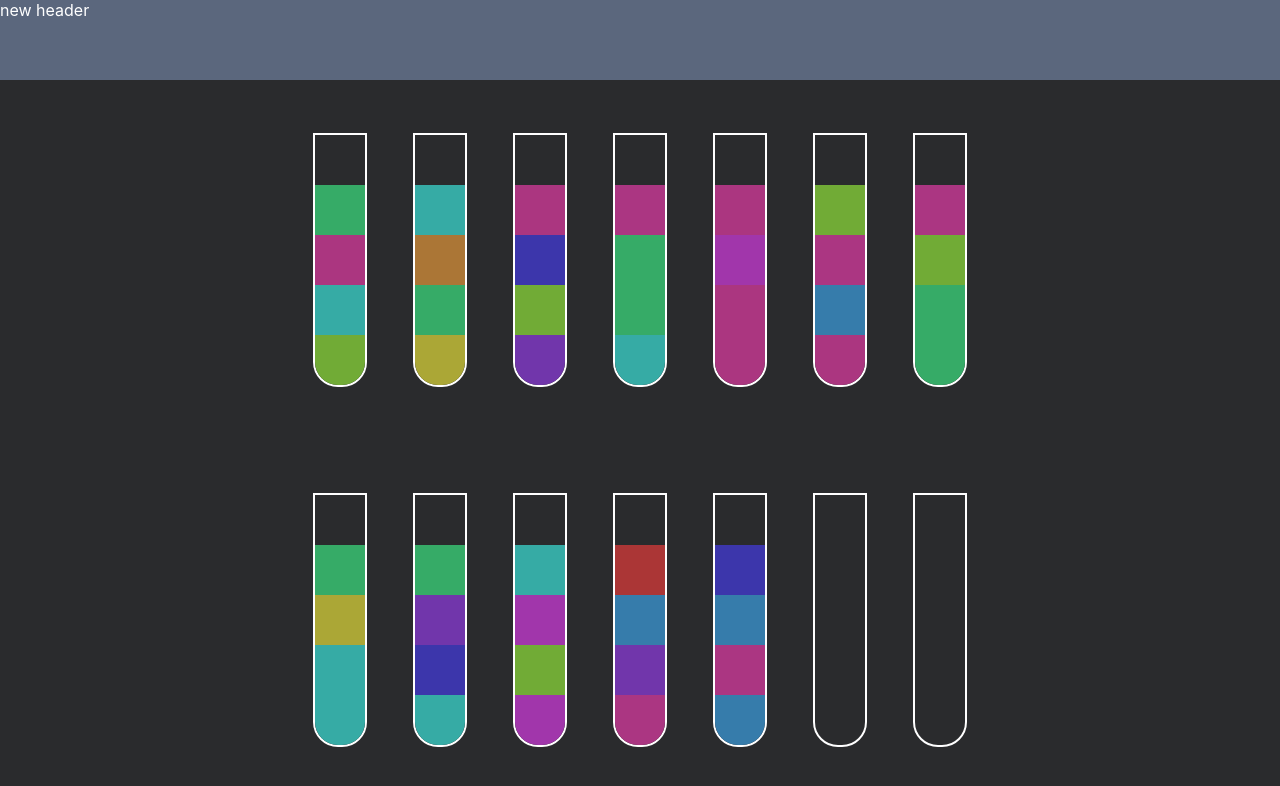
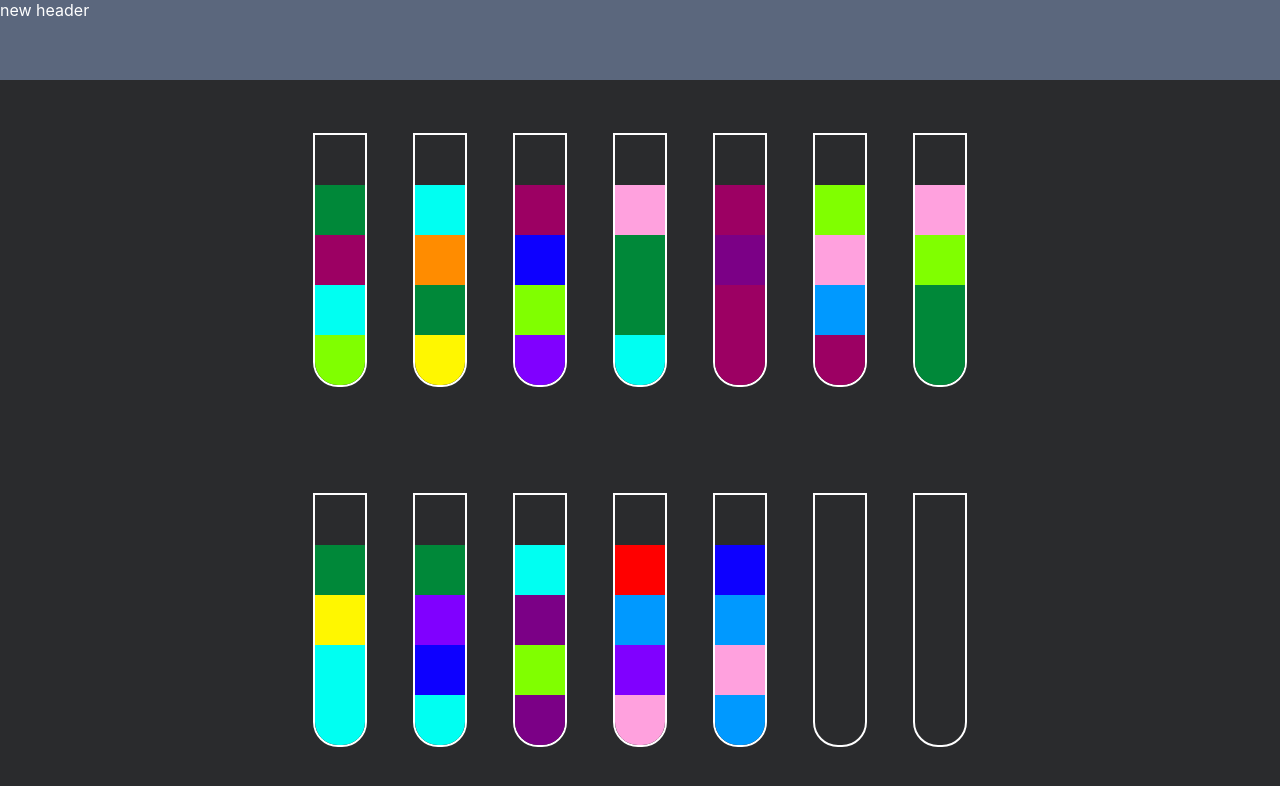
Before and after one commit to sergioivanov008/bottle-game, a React (Create React App) app: page / in a window 1280 px wide. Shown: the top 786 px of the page. Built offline with nearby package versions, Linux system fonts and the light colour scheme.

Commit message:
feat: add animation style

```diff
--- a/src/App.tsx
+++ b/src/App.tsx
@@ -11,15 +11,20 @@ export const colorSchemeObj: number[][] = localStorage.colorSchemeObj
 function App() {
   console.log('App render');
 
-  // console.log('curGameArr:', colorSchemeObj);
   const [colorScheme, setColorScheme] = useState(colorSchemeObj);
-  // const [colorOne, setColorOne] = useState(0);
-  // const [colorTwo, setColorTwo] = useState(0);
+
+  console.log('colorScheme: ', colorScheme);
+
   let bottleOne: null | number = null;
   let bottleTwo: null | number = null;
+
   const clearBottles = (): void => {
     bottleOne = null;
     bottleTwo = null;
+  }
+
+  const gameLogic = (one: number, two: number): void => {
+    console.log('start gameLogic with ', one, 'and ', two);
   }
 
   const changeBottle = (id: number) => {
@@ -35,8 +40,8 @@ function App() {
     }
 
     if(bottleOne !== null && bottleTwo !== null) {
+      gameLogic(bottleOne, bottleTwo);
       clearBottles();
-      console.log('start gaming');
     }
 
     console.log('bottleOne, bottleTwo: ', bottleOne, bottleTwo);
--- a/src/Bottle/Bottle.tsx
+++ b/src/Bottle/Bottle.tsx
@@ -1,4 +1,4 @@
-import React from 'react';
+import React, { useRef } from 'react';
 import { BottleType } from '../Utils/Types';
 import Water from '../Water/Water';
 import './Bottle.css';
@@ -7,12 +7,16 @@ function Bottle(props: BottleType) {
 
   const {id, sсheme, changeBottle} = props;
 
+  const ref = useRef<HTMLDivElement | null>(null);
+
   const clickCurBottle = () => {
     changeBottle(id);
+    const element = ref?.current?.getBoundingClientRect();
+    console.log('element: ', element);
   }
 
   return (
-    <div className="Bottle" onClick={clickCurBottle} key={id}>
+    <div className="Bottle" onClick={clickCurBottle} key={id} ref={ref}>
       {sсheme.map((el, i) => (
           <Water colorNumber={el} key={i}/>
         ))
--- a/src/Water/Water.css
+++ b/src/Water/Water.css
@@ -4,57 +4,64 @@
 }
 
 .color1{
-  background-color: #ab3636;
+  background-color: #ff0000;
 }
 
 .color2{
-  background-color: #ab7636;
+  background-color: #ff8c00;
 }
 
 .color3{
-  background-color: #aba736;
+  background-color: #fff700;
 }
 
 .color4{
-  background-color: #71ab36;
+  background-color: #80ff00;
 }
 
 .color5{
-  background-color: #36ab67;
+  background-color: #008839;
 }
 
 .color6{
-  background-color: #36aba5;
+  background-color: #00fff2;
 }
 
 .color7{
-  background-color: #367cab;
+  background-color: #0099ff;
 }
 
 .color8{
-  background-color: #3c36ab;
+  background-color: #0d00ff;
 }
 
 .color9{
-  background-color: #7136ab;
+  background-color: #8000ff;
 }
 
 .color10{
-  background-color: #ab3680;
+  background-color: #9c0063;
 }
 
 .color11{
-  background-color: #a136ab;
+  background-color: #7b0086;
 }
 
 .color12{
-  background-color: #ab3682;
+  background-color: #ffa1de;
 }
 
 .color13{
-  background-color: #ab364d;
+  background-color: #a4a4a4;
 }
 
 .color14{
-  background-color: #590a8a;
+  background-color: #270040;
 }
+
+.animationStyle{
+  /* transform: scaleY(0); */
+  transform: translateY(10px, 50%);
+  transform-origin: bottom;
+  transition: 1000ms;
+}
--- a/src/Water/Water.tsx
+++ b/src/Water/Water.tsx
@@ -1,13 +1,18 @@
-import React from 'react';
+import React, { useState } from 'react';
 import { emptyWater } from '../Utils/Constants';
 import { WaterType } from '../Utils/Types';
 import './Water.css';
 
 function Water(props: WaterType) {
   const {colorNumber} = props;
-  const curStyle = emptyWater + ` color${colorNumber}`;
+  let [curStyle, setCurStyle] = useState(emptyWater + ` color${colorNumber}`);
+
+  const changeStyle = () => {
+    setCurStyle(curStyle += ' animationStyle')
+  }
+
   return (
-    <div className={curStyle}>
+    <div className={curStyle} /*onClick={changeStyle}*/>
     </div>
   );
 }
```
Also changed, not shown: 1 other file (tests, documents, lock files or other folders).
